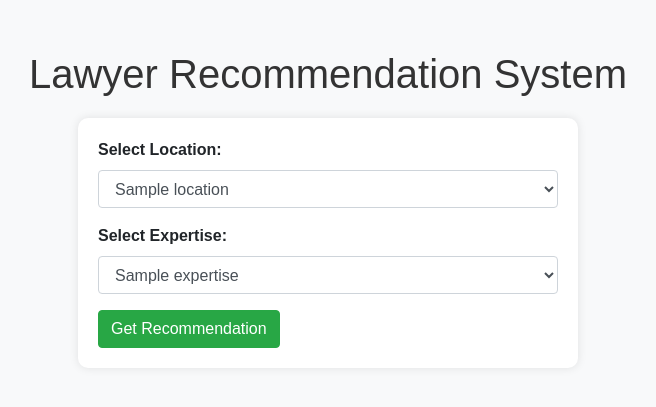
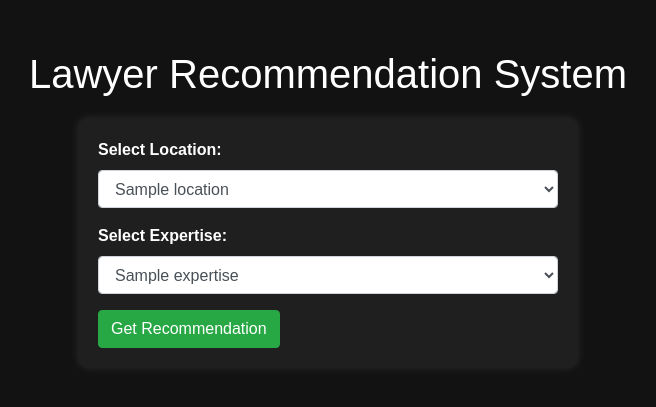
Before and after one commit to Rupesh0109/210701217-CS19621-PRIEE, a Python web app: template Project/code/flask/templates/index.html in a window 1280 px wide. Shown: the top 407 px of the page, without its empty margins (312-968 px from the left). Run offline with Jinja, Linux system fonts and the light colour scheme; the template is opened without the code that fills it: most values are stand-ins (such as "Sample title", 1, 10 or a date in 2020); some libraries are stand-ins or nearby versions.

Commit message:
dark mode

```diff
--- a/Project/code/flask/templates/index.html
+++ b/Project/code/flask/templates/index.html
@@ -7,10 +7,11 @@
     <link rel="stylesheet" href="{{ url_for('static', filename='style.css') }}">
     <style>
         body {
-            background-color: #f8f9fa;
+            background-color: #121212;
+            color: #ffffff;
         }
         h1 {
-            color: #333;
+            color: #ffffff;
             text-align: center;
             margin-top: 50px;
         }
@@ -19,8 +20,8 @@
             max-width: 500px;
             padding: 20px;
             border-radius: 10px;
-            background-color: #fff;
-            box-shadow: 0px 0px 10px rgba(0, 0, 0, 0.1);
+            background-color: #1f1f1f;
+            box-shadow: 0px 0px 10px rgba(255, 255, 255, 0.1);
         }
         label {
             margin-right: 10px;
@@ -29,6 +30,9 @@
         select {
             margin-right: 10px;
             width: calc(100% - 100px);
+            background-color: #333;
+            color: #ffffff;
+            border: 1px solid #555;
         }
         input[type="submit"] {
             padding: 10px 20px;
@@ -49,9 +53,10 @@
         th, td {
             padding: 12px;
             text-align: left;
+            color: #ffffff;
         }
         th {
-            background-color: #f2f2f2;
+            background-color: #333;
         }
         a {
             display: inline-block;
```
Also changed, not shown: Project/code/flask/templates/result.html (+10 -4 lines).
